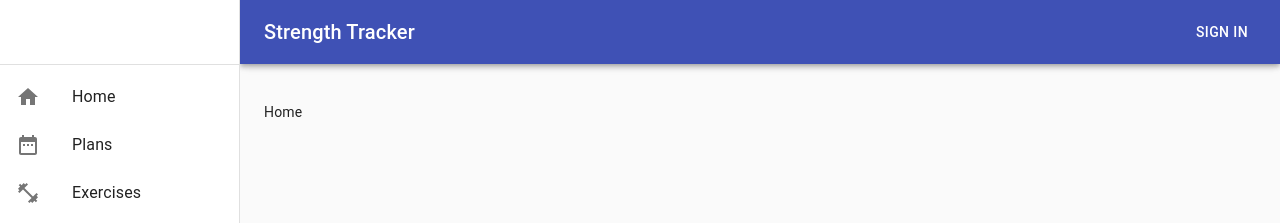
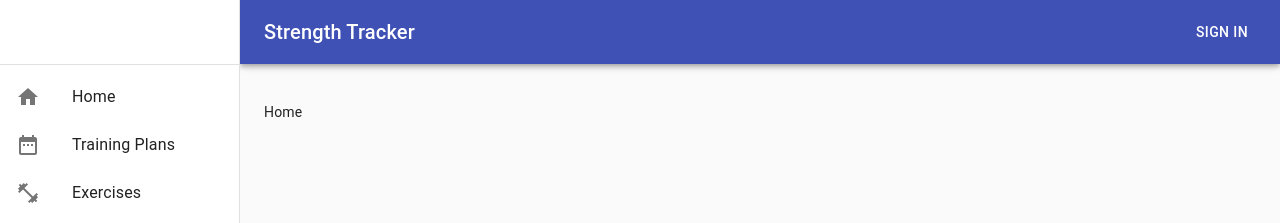
Before and after one commit to fjzink/strength-tracker-frontend, a React (Create React App) app: page / in a window 1280 px wide. Shown: the top 223 px of the page. Built offline with nearby package versions, Linux system fonts and the light colour scheme; the HTML template or start-up script is replaced by a standard one.

Commit message:
change plans to training plans on nav menu.

```diff
--- a/src/components/ResponsiveDrawer.tsx
+++ b/src/components/ResponsiveDrawer.tsx
@@ -114,7 +114,7 @@ export default function ResponsiveDrawer(props: any) {
 
     const navButtons = [
         { primary: 'Home', icon: <HomeIcon />, to: '/' },
-        { primary: 'Plans', icon: <DateRangeIcon />, to: '/plans' },
+        { primary: 'Training Plans', icon: <DateRangeIcon />, to: '/plans' },
         { primary: 'Exercises', icon: <FitnessCenterIcon />, to: '/exercises' },
     ];
 
```
